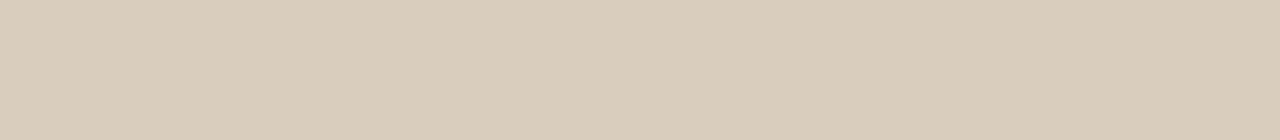
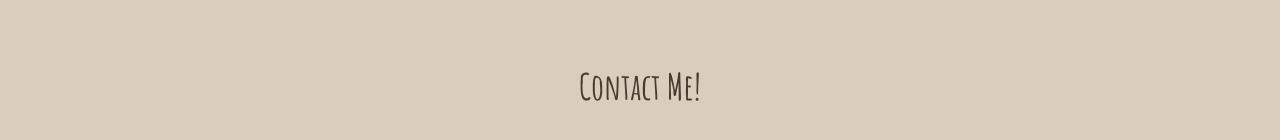
Before and after one commit to ebcoleman/photography, a React (Vite) app: page / in a window 1280 px wide. Shown: the part 1550-1690 px from the top of the page. Before the commit the page ends 1572 px from the top, so only its background shows below. Built offline with nearby package versions, Linux system fonts and the light colour scheme.

Commit message:
added the contact section

```diff
--- a/src/App.jsx
+++ b/src/App.jsx
@@ -2,7 +2,7 @@ import Sidenav from './components/Sidenav'
 import Main from './components/Main'
 import About from './components/About'
 import Portfolio from './components/Portfolio'
-// import Contact from './components/Contact'
+import Contact from './components/Contact'
 // import Footer from './components/Footer'
 
 
@@ -14,8 +14,8 @@ function App() {
         <Main />
         <About />
         <Portfolio />
-        {/* <Contact />
-        <Footer /> */}
+        <Contact />
+        {/* <Footer /> */}
       </div>
   )
 }
--- /dev/null
+++ b/src/components/Contact.jsx
@@ -0,0 +1,12 @@
+
+const Contact = () => {
+    return (
+        <div className="contact my-12 mx-auto">
+      <h2 className="font-amatic-sc-regular text-center text-4xl leading-8 mb-12 font-bold text-[#483C32]">
+        Contact Me!
+      </h2>
+      </div>
+    )
+}
+
+export default Contact
```
